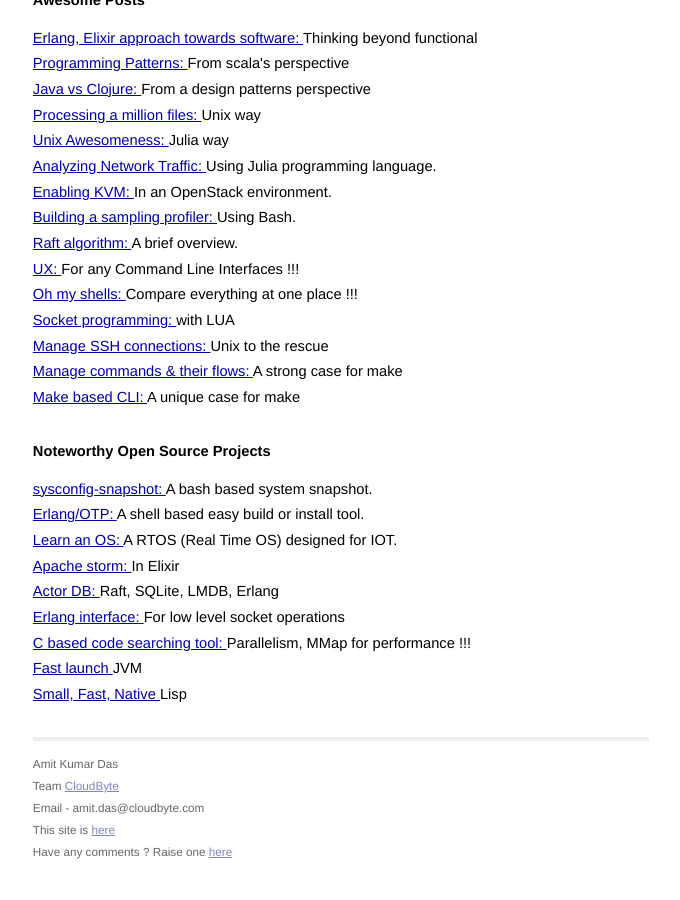
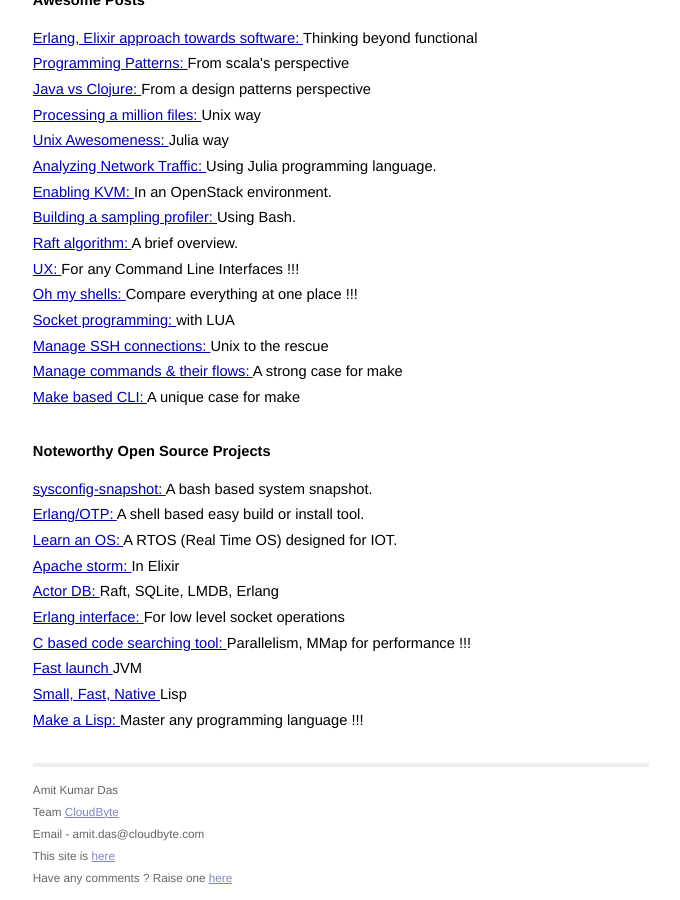
Before and after one commit to AmitKumarDas/amitkumardas.github.io, a Jekyll site: the page built from index.html, in a window 1280 px wide and 900 px high, scrolled down 1425 px. Shown: the whole window, without its empty margins (299-979 px from the left). Built offline with Jekyll 4.4.1, drawn with Linux system fonts in a browser that asks for light colours; before the commit the page ends 2300 px from its top, so only the background shows below that.

Commit message:
Update index.html

```diff
--- a/index.html
+++ b/index.html
@@ -161,5 +161,11 @@
       </a>
       Lisp
     </li>
+    <li>
+      <a href="https://github.com/kanaka/mal">
+        Make a Lisp:
+      </a>
+      Master any programming language !!!
+    </li>
   </ul>
 </div>
```
